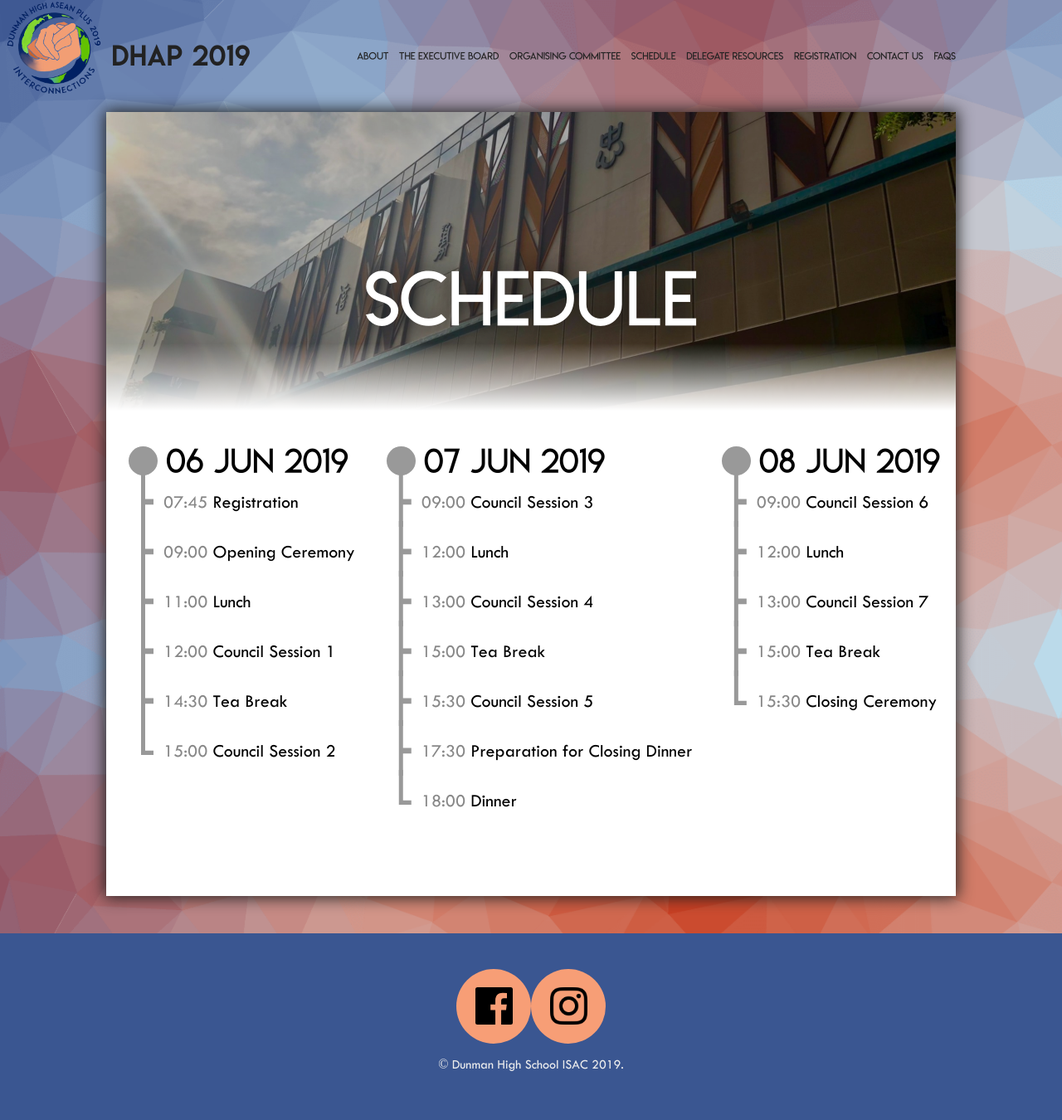
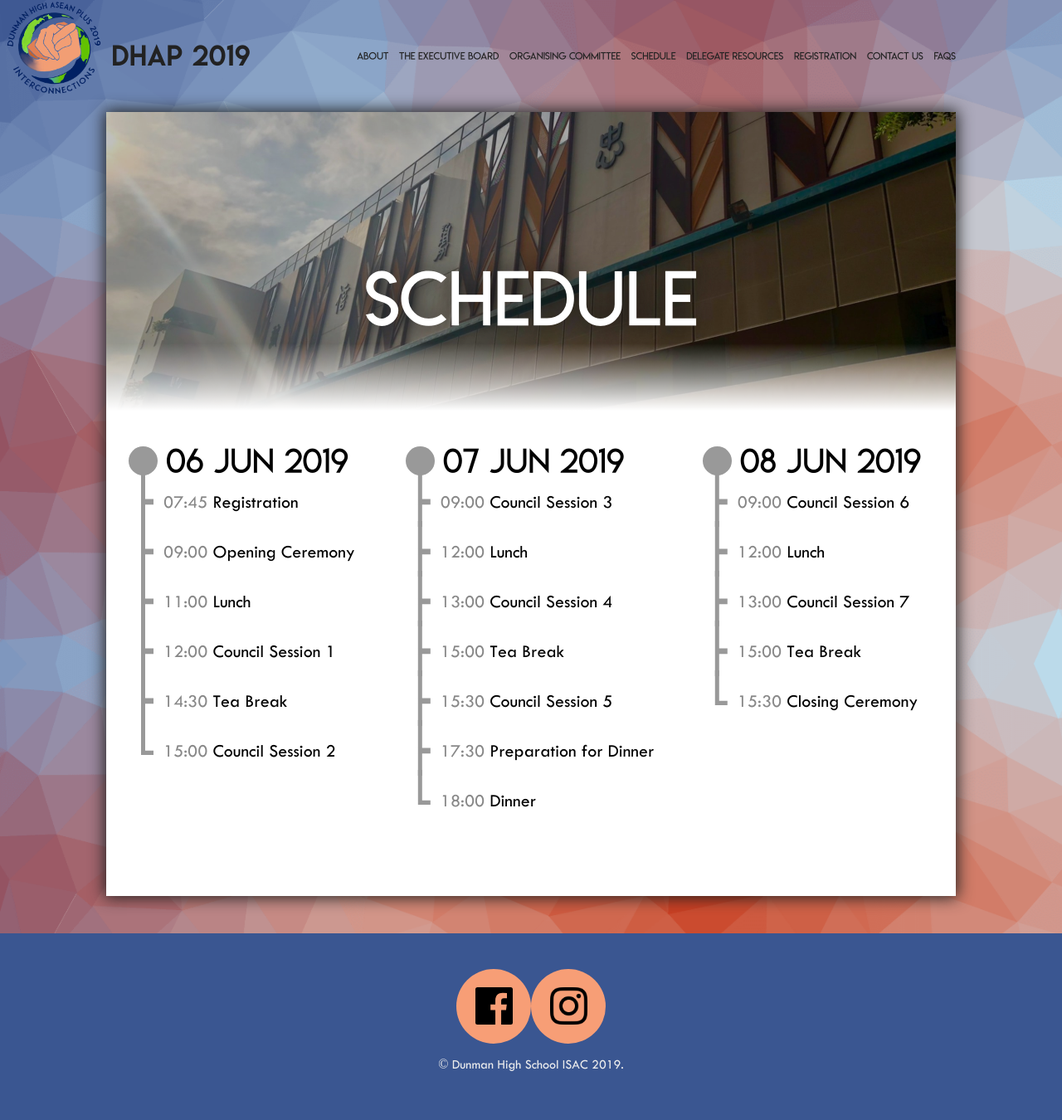
Before and after one commit to kaine119/dhap-2019, a Jekyll site: the page built from schedule.html, in a window 1280 px wide. Shown: the whole page at 83% size. Built offline with Jekyll 4.4.1, drawn with Linux system fonts in a browser that asks for light colours.

Commit message:
Fix schedule info

```diff
--- a/_data/schedule.yml
+++ b/_data/schedule.yml
@@ -27,7 +27,7 @@
     - time: "15:30"
       event: Council Session 5
     - time: "17:30"
-      event: Preparation for Closing Dinner
+      event: Preparation for Dinner
     - time: "18:00"
       event: Dinner
 - date: "2019-06-08"
```
